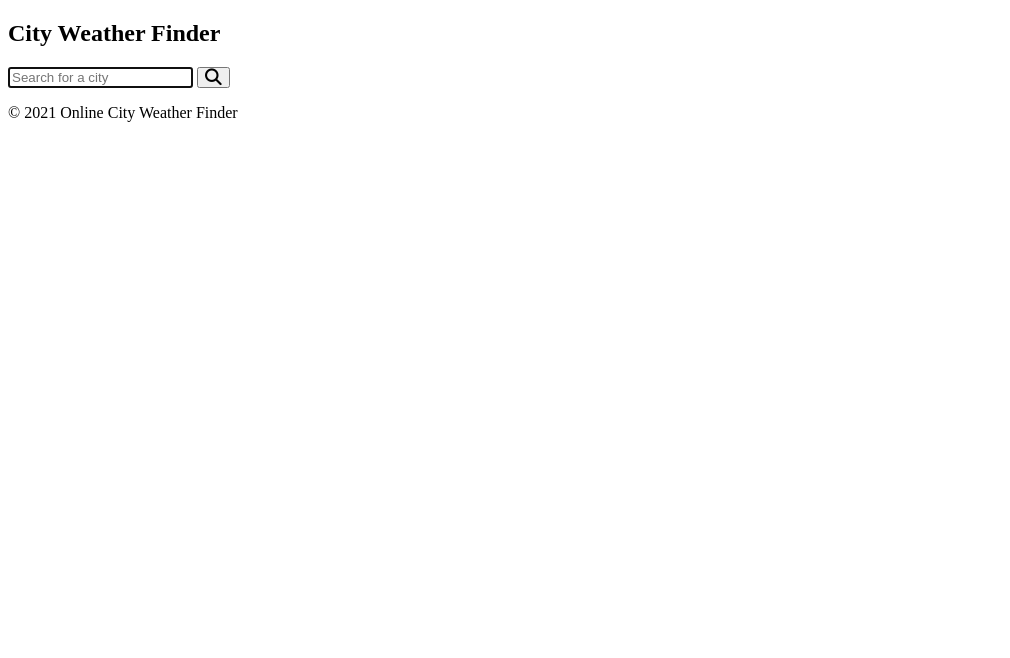
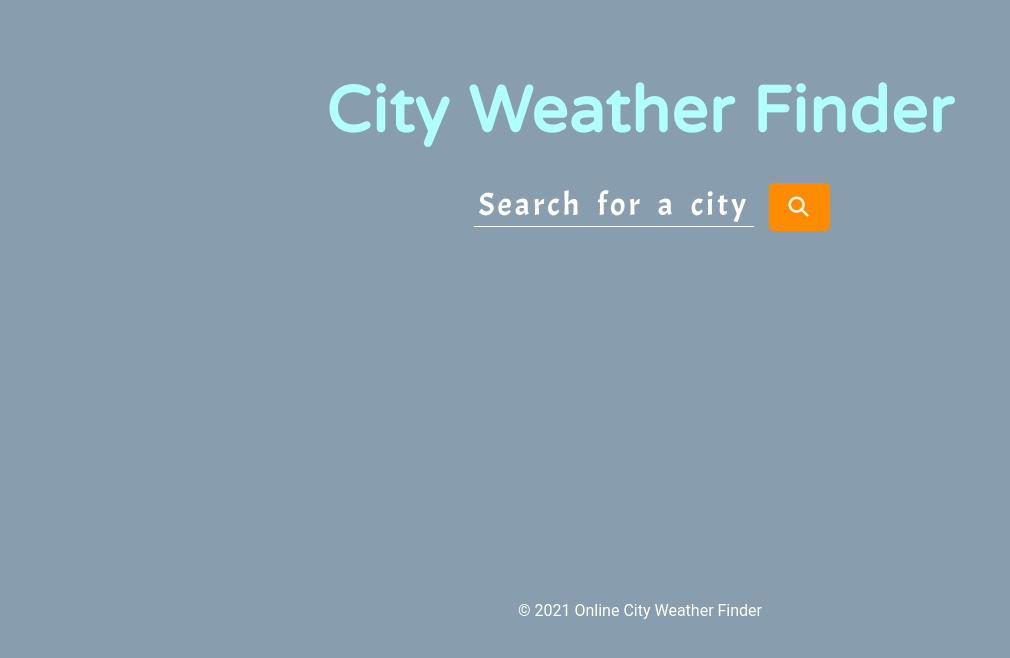
Before and after one commit to Shaikh-Mustafa/Weather-Finder, a plain HTML site: page index.html in a window 1280 px wide. Shown: the whole page, without its empty margins (0-1010 px from the left). Drawn offline with Linux system fonts and the light colour scheme.

Commit message:
Linked Css and Js

```diff
--- a/index.html
+++ b/index.html
@@ -7,6 +7,8 @@
 
   <!-- font awesome icons -->
   <script src="https://kit.fontawesome.com/9b2323cf0a.js" crossorigin="anonymous"></script>
+
+  <link rel="stylesheet" href="styles.css" />
 
   <!-- Google Fonts-->
   <link href="https://fonts.googleapis.com/css2?family=Acme&family=Fredoka+One&family=Varela+Round&display=swap" rel="stylesheet">
@@ -37,3 +39,7 @@
 </footer>
 </body>
 </html>
+
+<script src="script.js">
+
+</script>
--- a/script.js
+++ b/script.js
@@ -1,3 +1,5 @@
+
+
 /*SEARCH BY USING A CITY NAME (e.g. athens) OR A COMMA-SEPARATED CITY NAME ALONG WITH THE COUNTRY CODE (e.g. athens,gr)*/
 const form = document.querySelector(".top-banner form");
 const input = document.querySelector(".top-banner input");
```
